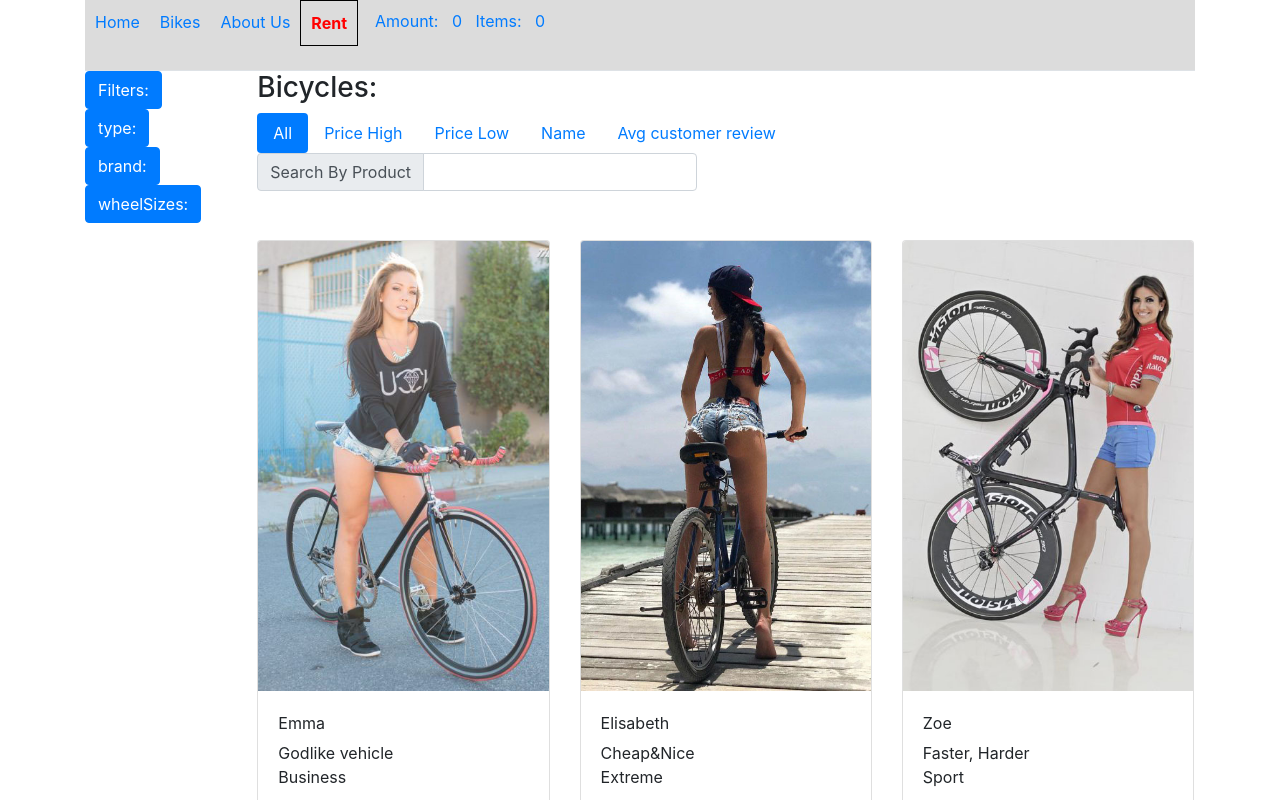
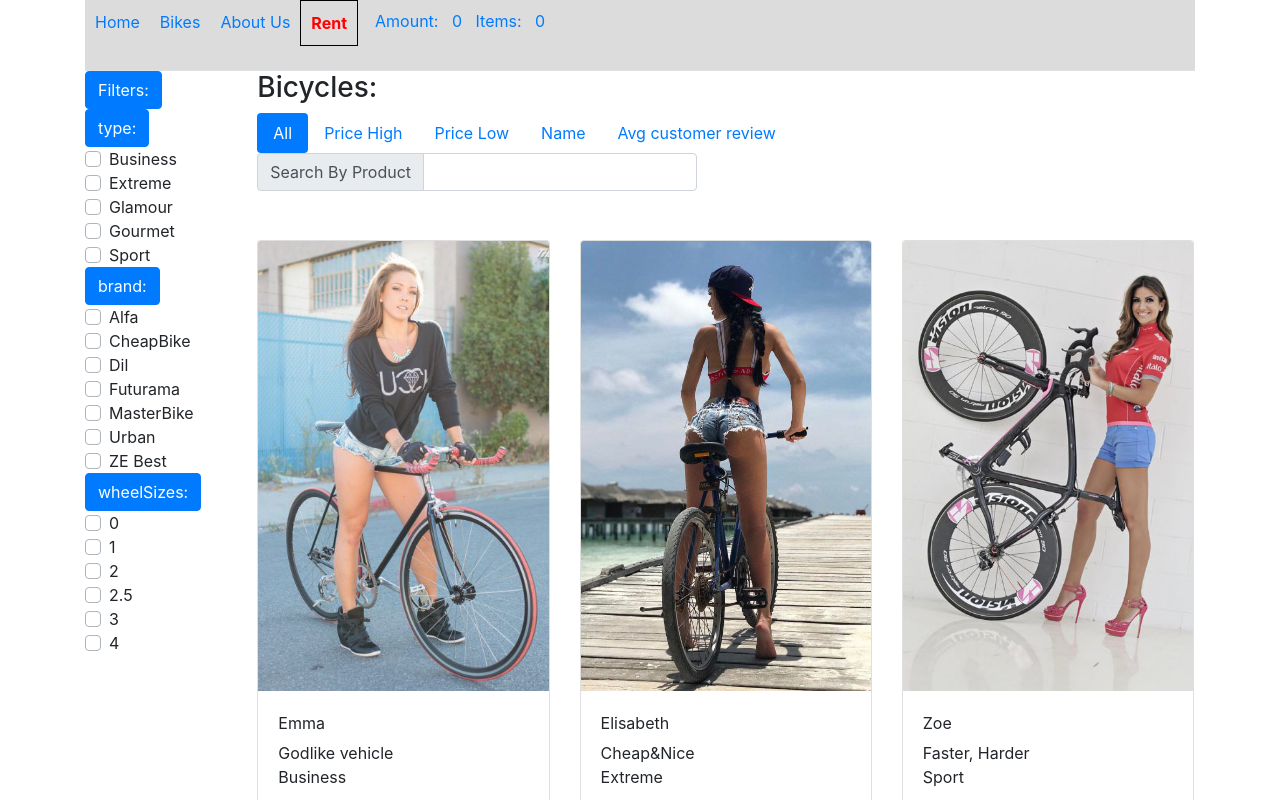
Before and after one commit to VeryBlackCatMeow/bicycle-shop, a React (Create React App) app in the folder bicycle-shop/: page /rent in a window 1280 px wide. Shown: the top 800 px of the page. Built offline with nearby package versions, Linux system fonts and the light colour scheme.

Commit message:
filtrationStart

```diff
--- a/bicycle-shop/src/components/Filter.js
+++ b/bicycle-shop/src/components/Filter.js
@@ -1,11 +1,12 @@
 import React from 'react';
 import { Button, CustomInput } from 'reactstrap';
+import { setFilterAction } from '../actions/index.js'
 import { connect } from 'react-redux';
 import { withRouter } from 'react-router-dom'
 
 //import { sortingBy } from '../containers/Showcase';
 
-const Filter = ({ /*setFilterFunc, filterBy,*/ handleFilterToggle, filterToggles, handleCheck, extraProps, items }) => {
+const Filter = ({ setFilterFunc, filterBy, handleFilterToggle, filterToggles, extraProps, items }) => {
     //onClick={setFilterFunc.bind(this, !filterBy)}
 
     const sorting = (items) => {
@@ -18,36 +19,48 @@ const Filter = ({ /*setFilterFunc, filterBy,*/ handleFilterToggle, filterToggles
     const filterBlocks =  extraProps.filters.map( i => (
         {
          tab: i,
-         list: sorting( [...new Set([].concat(...items.map(item =>item[i])))] )
-        }
+         list: sorting( [...new Set([].concat(...items.map(item =>item[i])))] ) //array of checkboxes names/values from items
+        }          //собираем все возможные значения фильтров (фильтры из extraProps, значения из items)
     ));
 
-
     return(
-        filterBlocks.map( (block, index) => <FilterBlock key={index}  block={block}
+        filterBlocks.map( (block, index) => <FilterBlock key={index} block={block}
                                         handleFilterToggle={handleFilterToggle}
-                                        filterToggles={filterToggles} handleCheck={handleCheck}
+                                        filterToggles={filterToggles} setFilterFunc={setFilterFunc}
                                         />
         )
     );
 };
 
-const FilterBlock = ({handleFilterToggle, filterToggles, handleCheck, block}) => (
+
+
+
+const FilterBlock = ({handleFilterToggle, filterToggles, setFilterFunc, block}) => (
     <div>
         <Button color="primary" name={block.tab} onClick={handleFilterToggle}>{block.tab}:</Button>
-        {
-          filterToggles[block.tab]
-          ? block.list.map( (checkbox, index) => <div onChange={handleCheck}><FilterList key={index} checkbox={checkbox} /></div>  )
-          : null
-        }
+            <div onChange={e=>setFilterFunc(e.target)}>
+                {
+                filterToggles[block.tab]
+                ? block.list.map( (checkbox, index) => <FilterList key={index} checkbox={checkbox} name={block.tab}/> )
+                : null
+
+                }
+            </div>
     </div>);
 
-const FilterList = ({checkbox}) => (                 //filterBy   //checked={filterBy==='checked'}
-    <CustomInput id={checkbox} type="checkbox" value={checkbox} label={checkbox}/>
+
+const FilterList = ({checkbox, name}) => (                 //filterBy   //checked={filterBy==='checked'}
+    <CustomInput id={checkbox} type="checkbox" name={name} value={checkbox} label={checkbox}/>
 );
 
-const mapStateToProps = ({productreducers}) => ({
+const mapStateToProps = ( {productreducers, filtersreducers} ) => ({
     items: productreducers.items,
+    filterBy: filtersreducers.filterBy,
 });
 
-export default withRouter(connect(mapStateToProps/*, mapDispatchToProps*/)(Filter));
+const mapDispatchToProps = (dispatch) => ({
+    setFilterFunc: filter => dispatch(setFilterAction(filter)),
+
+});
+
+export default connect(mapStateToProps, mapDispatchToProps)(Filter);
--- a/bicycle-shop/src/containers/Gallery.js
+++ b/bicycle-shop/src/containers/Gallery.js
@@ -11,11 +11,10 @@ class Gallery extends Component {
         super(props);
         this.state = {
             blockToggle: true,
-            //filterToggles: {type: true, brand: true, wheelSizes: true}
-            filterToggles: {}
+            filterToggles: {type: true, brand: true, wheelSizes: true}
+            //filterToggles: {}
          };
     }
-
 
     config = (props) => {
         const bikes = { heightImg: '200px', filters: ['type', 'brand', 'wheelSizes'] };
@@ -33,13 +32,6 @@ class Gallery extends Component {
         }
     }
 
-    /*componentDidMount = () => {
-        const { setBikesFunc } = this.props;
-        axios.get('/database/bikesdatabase.json').then(({ data }) => {
-        setBikesFunc(data);
-        });
-    }*/
-
     handleBlockToggle = () => {
         this.setState({ blockToggle: !this.state.blockToggle });
     }
@@ -50,33 +42,6 @@ class Gallery extends Component {
         );
     }
 
-    /*handleFilterToggle = ({target: {name}}) => {
-        this.setState(
-            prevState => ({ filterToggles: {
-                            ...prevState.filterToggles,
-                            [name]: !prevState.filterToggles[name]
-            }})
-        );
-    }*/
-
-    /*handleFilterToggle = ({target: {name}}) => {
-        this.setState( { filterToggles:
-            isNaN(this.state.filterToggles[name])
-            ?{ ...this.state.filterToggles, [name]: true }
-            :{ ...this.state.filterToggles, [name]: !this.state.filterToggles[name] }
-        });
-    }*/
-
-    handleCheck = ({target: {value, name, checked}}) => {
-       const { setFilterFunc } = this.props;
-       setFilterFunc(value);
-    }
-
-    filteringBy = (items, field, filterBy) => {
-        if(filterBy==='all'){return items;}
-        else {return items.filter(item => item[field]===filterBy);}
-    }
-
     render() {
         const extraProps = this.config(this.props.match.params.product);    //тут буду прокидывать все настройки для элементов галлереи
         return (
@@ -84,11 +49,11 @@ class Gallery extends Component {
                 <Col sm="12" md="2">
                     <Button color="primary" onClick={this.handleBlockToggle}>Filters:</Button>
                     {
-                        this.state.blockToggle
-                        ? <Filter /*setFilterFunc={setFilterFunc} filterBy={filterBy}*/
-                            handleFilterToggle={this.handleFilterToggle} filterToggles={this.state.filterToggles}
-                            handleCheck={this.handleCheck} extraProps={extraProps}/>
-                        : null
+                      this.state.blockToggle
+                      ? <Filter /*setFilterFunc={setFilterFunc} filterBy={filterBy}*/
+                          handleFilterToggle={this.handleFilterToggle} filterToggles={this.state.filterToggles}
+                            extraProps={extraProps}/>
+                      : null
                     }
                 </Col>
 
@@ -111,3 +76,27 @@ class Gallery extends Component {
 
 
 export default Gallery;
+
+ /*componentDidMount = () => {
+        const { setBikesFunc } = this.props;
+        axios.get('/database/bikesdatabase.json').then(({ data }) => {
+        setBikesFunc(data);
+        });
+    }*/
+
+     /*handleFilterToggle = ({target: {name}}) => {
+        this.setState(
+            prevState => ({ filterToggles: {
+                            ...prevState.filterToggles,
+                            [name]: !prevState.filterToggles[name]
+            }})
+        );
+    }*/
+
+    /*handleFilterToggle = ({target: {name}}) => {
+        this.setState( { filterToggles:
+            isNaN(this.state.filterToggles[name])
+            ?{ ...this.state.filterToggles, [name]: true }
+            :{ ...this.state.filterToggles, [name]: !this.state.filterToggles[name] }
+        });
+    }*/
--- a/bicycle-shop/src/containers/Showcase.js
+++ b/bicycle-shop/src/containers/Showcase.js
@@ -2,7 +2,7 @@ import React, { Component } from 'react';
 
 import axios from 'axios';
 import { connect } from 'react-redux';
-import { setProductsAction, addToCartAction, removeFromCartAction, setFilterAction } from '../actions/index.js'
+import { setProductsAction, addToCartAction, removeFromCartAction } from '../actions/index.js'
 import ProductCard from '../components/ProductCard';
 import Loading from '../components/Loading';
 import { Row } from 'reactstrap';
@@ -40,7 +40,7 @@ class Showcase extends Component {
 export const sortingBy = (items, sortBy) => {
     switch(sortBy) {
         case 'high':
-            return items.slice().sort( (a , b) => {      //or concat()
+            return items.slice().sort( (a , b) => {      //slice or concat()
                     if (a.price < b.price) return 1;
                     if (a.price > b.price) return -1;
             });
@@ -60,11 +60,20 @@ export const sortingBy = (items, sortBy) => {
 };
 
 const searchingBy = (items, searchBy) => {
-    return items.filter( s=>
-        s.product.toLowerCase().indexOf(searchBy.toLowerCase()) >= 0 ||
-        s.type.toLowerCase().indexOf(searchBy.toLowerCase()) >= 0 ||
-        s.brand.toLowerCase().indexOf(searchBy.toLowerCase()) >= 0
+    return items.filter( item=>
+        item.product.toLowerCase().indexOf(searchBy.toLowerCase()) >= 0 ||
+        item.type.toLowerCase().indexOf(searchBy.toLowerCase()) >= 0 ||
+        item.brand.toLowerCase().indexOf(searchBy.toLowerCase()) >= 0
     );
+}
+
+const filteringBy = (items, filterBy) => {
+    if(filterBy.length === 0) return items;
+    else return items.filter(item => {
+        for( let i = 0; i < filterBy.length; i++) {
+            if(item[filterBy[i].filterName].indexOf(filterBy[i].value) >= 0) return true
+        }
+    });
 }
 
 const finalFiltration = (items, searchBy, sortBy) =>  {
@@ -73,15 +82,13 @@ const finalFiltration = (items, searchBy, sortBy) =>  {
 
 const mapStateToProps = (
     {productreducers, filtersreducers, cartreducers}) => ({
-    items: finalFiltration(productreducers.items, filtersreducers.searchBy, filtersreducers.sortBy),
+    //items: finalFiltration(productreducers.items, filtersreducers.searchBy, filtersreducers.sortBy),
+    items: filteringBy(productreducers.items, filtersreducers.filterBy),
     itemCount: cartreducers.items.reduce( (count, item) =>
                             count + (item.id === cartreducers.lastItem.id ? 1 : 0), 0),
     lastItem: cartreducers.lastItem,
 
     cartItems: cartreducers.items,
-
-
-    filterBy: filtersreducers.filterBy,
 
 });
 
@@ -89,10 +96,6 @@ const mapDispatchToProps = (dispatch) => ({
     setProductsFunc: item => dispatch(setProductsAction(item)),
     addToCartFunc: obj => dispatch(addToCartAction(obj)),
     removeFromCartFunc: id => dispatch(removeFromCartAction(id)),
-
-
-    setFilterFunc: filter => dispatch(setFilterAction(filter)),
-
 });
 
 export default withRouter(connect(mapStateToProps, mapDispatchToProps)(Showcase));
--- a/bicycle-shop/src/reducers/filters.js
+++ b/bicycle-shop/src/reducers/filters.js
@@ -1,6 +1,6 @@
 const initialState = {
     sortBy: 'all',
-    filterBy: 'all',
+    filterBy: [],
     searchBy: ''
 };
 
@@ -14,7 +14,7 @@ export default (state = initialState, action) => {
         case 'SET_FILTER':
             return {
                 ...state,
-                filterBy: action.payload,
+                filterBy: [ ...state.filterBy, { filterName: action.payload.name, value: action.payload.value} ],
             };
         case 'SET_SEARCH':
             return {
```
